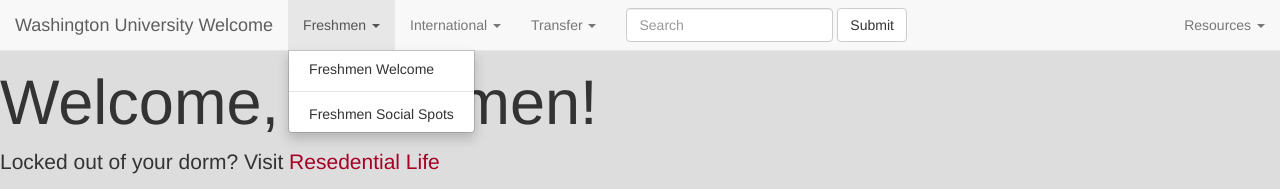
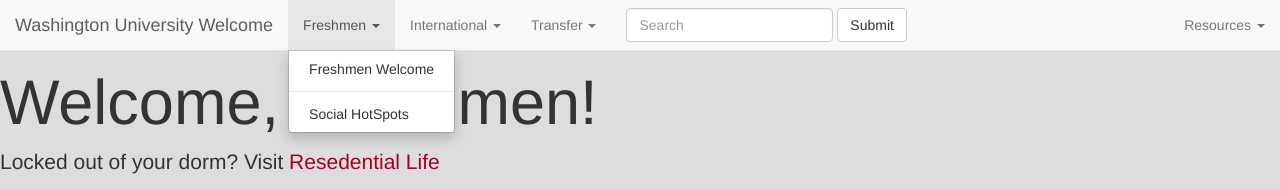
Before and after one commit to alexdgraham/Final-Project_FreshmenCE, a plain HTML site: page index.html in a window 1280 px wide. Both pictures are taken after a click on the button "Freshmen". Shown: the top 189 px of the page. Drawn offline with nearby package versions, Linux system fonts and the light colour scheme.

Commit message:
Update index.html

```diff
--- a/index.html
+++ b/index.html
@@ -41,7 +41,7 @@
           <ul class="dropdown-menu">
             <li><a href="http://alexdgraham.github.io/FinalProject_Freshmen">Freshmen Welcome</a></li>
 	<li role="separator" class="divider"></li>
-            <li><a href="http://alexdgraham.github.io/FinalProject_FreshmenSocial/">Freshmen Social Spots</a></li>
+            <li><a href="http://alexdgraham.github.io/FinalProject_FreshmenSocial/">Social HotSpots</a></li>
           </ul>
         </li>
 
@@ -51,7 +51,7 @@
             <li><a href="#">International Welcome</a></li>
 	<li role="separator" class="divider"></li>
             <li><a href="#">Educational Buildings</a></li>
-            <li><a href="#">Social Hotspots</a></li>
+            <li><a href="http://alexdgraham.github.io/FinalProject_FreshmenSocial/">Social HotSpots</a></li>
           </ul>
         </li>
 
@@ -61,7 +61,7 @@
             <li><a href="#">Transfer Welcome</a></li>
 	<li role="separator" class="divider"></li>
             <li><a href="#">Educational Buildings</a></li>
-            <li><a href="#">Social Hotspots</a></li>
+            <li><a href="http://alexdgraham.github.io/FinalProject_FreshmenSocial/">Social HotSpots</a></li>
           </ul>
         </li>
 
```
